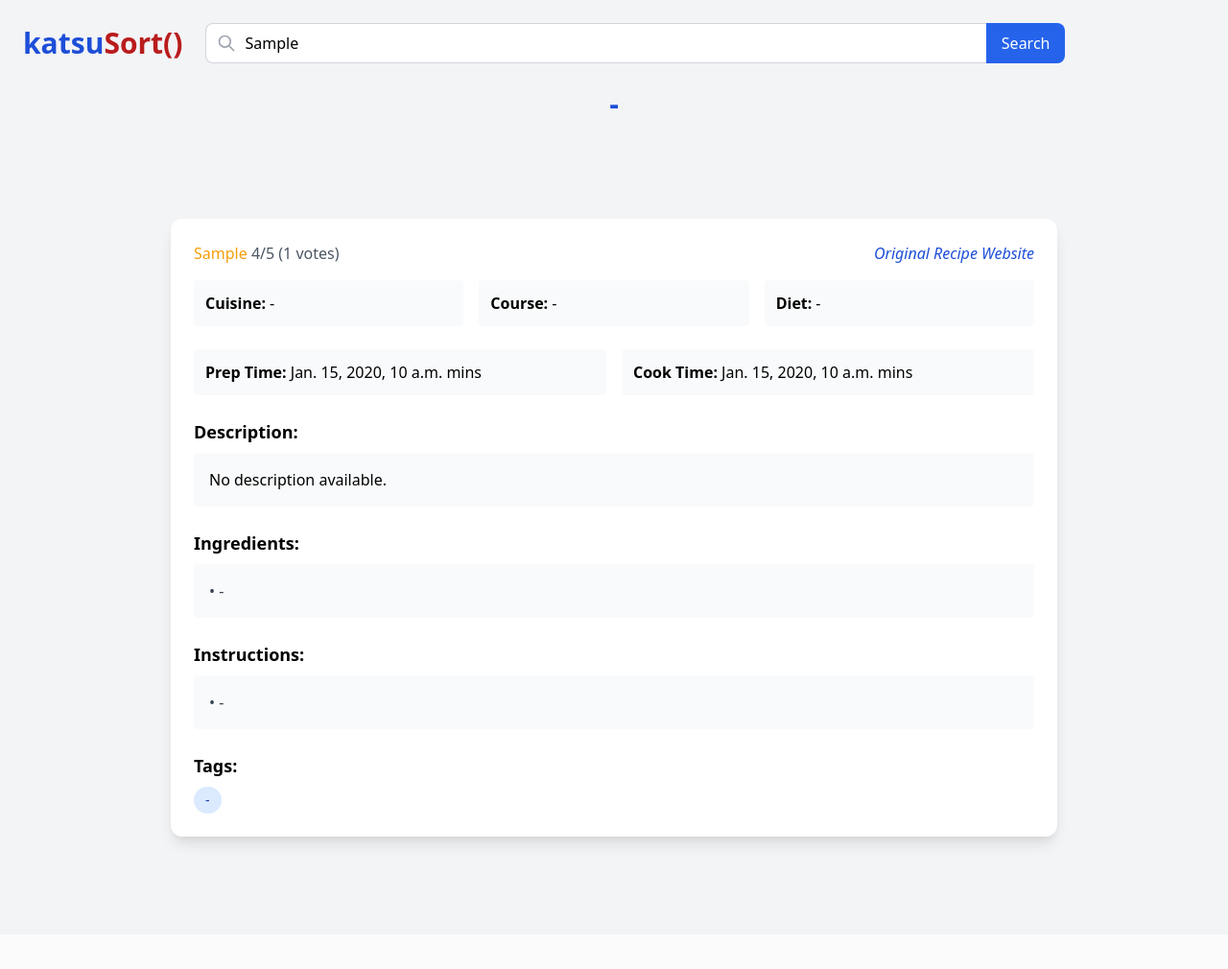
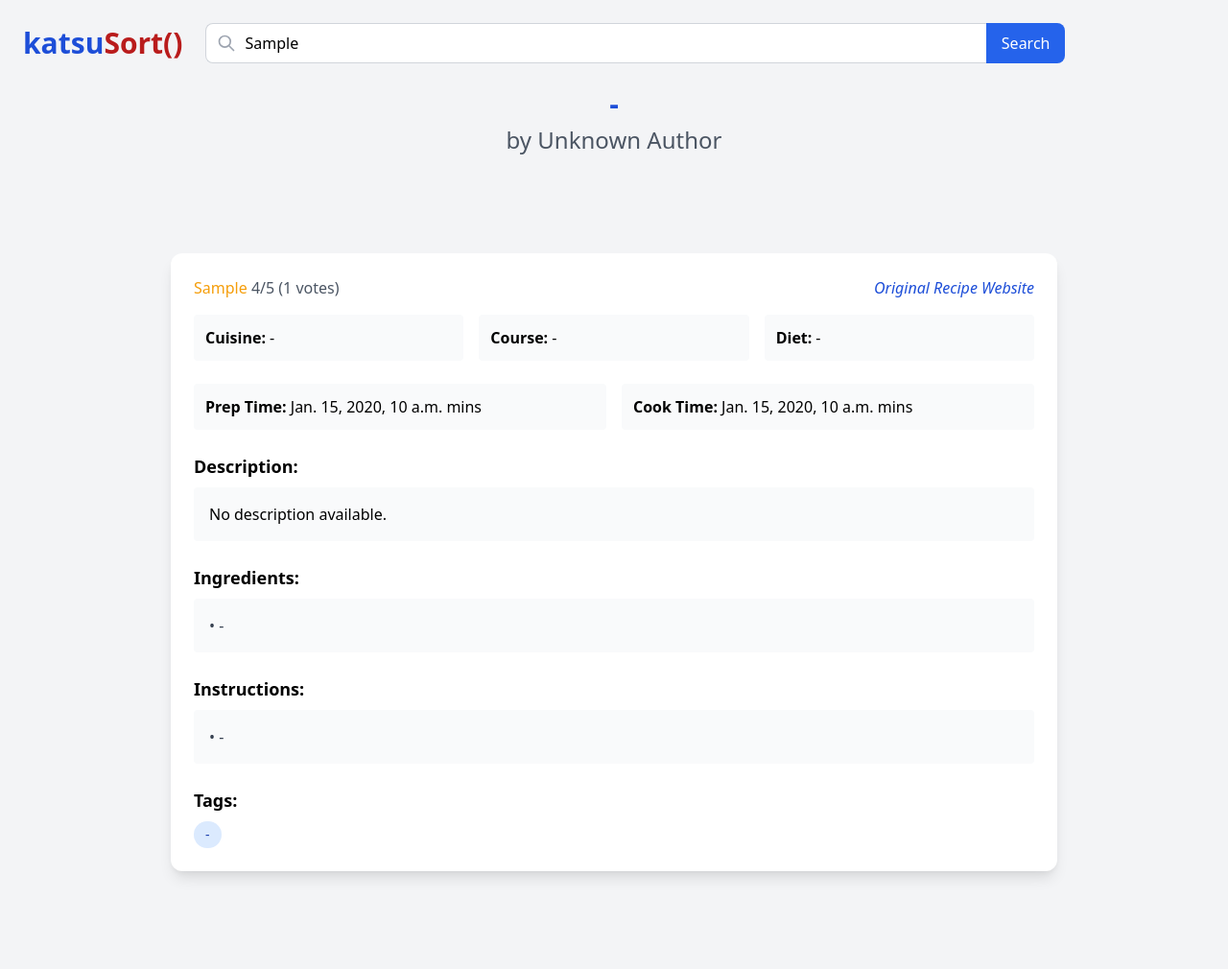
Before and after one commit to katsusort-project/food-recipe, a Django app: template katsu_app/templates/search-result-details.html in a window 1280 px wide. Shown: the whole page at 96% size. Before the commit the page ends 886 px from the top, so only its background shows below. Run offline with Django 4.2, Linux system fonts and the light colour scheme; the template is opened without the code that fills it: most values are stand-ins (such as "Sample title", 1, 10 or a date in 2020).

Commit message:
add author

```diff
--- a/katsu_app/templates/search-result-details.html
+++ b/katsu_app/templates/search-result-details.html
@@ -36,7 +36,8 @@
             </div>
         </div>
 
-        <h1 class="text-3xl text-blue-700 text-center font-bold mb-6">{{ recipe.recipeLabel|default:"-" }}</h1>
+        <h1 class="text-3xl text-blue-700 text-center font-bold mb-1">{{ recipe.recipeLabel|default:"-" }}</h1>
+        <h1 class="text-gray-600 text-sm text-2xl text-center mb-6">by {{ recipe.authorLabel|default:"Unknown Author" }}</h1>
 
         <div class="flex items-center justify-center min-h-screen bg-gray-100">
             <div class="bg-white rounded-xl shadow-lg w-3/4 overflow-hidden">
--- a/katsu_app/views.py
+++ b/katsu_app/views.py
@@ -202,7 +202,6 @@ def calculate_stars(rating):
 
     stars = ['★'] * full_stars
     stars.extend(['☆'] * empty_stars)
-    print(''.join(stars))
 
     return {
         'star_display': ''.join(stars),
```
